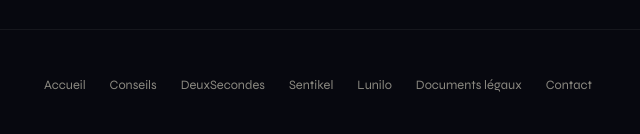
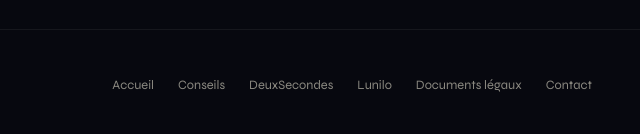
Before and after one commit to schaellerclems-dot/raftel-dev-site, a plain HTML site: page reviser-primaire-10-minutes.html in a window 1280 px wide. Shown: the part 2889-3023 px from the top of the page, 640-1280 px from the left. Drawn offline with Linux system fonts and the light colour scheme; a script that the page names is missing.

Commit message:
Retire Sentikel (reviser-primaire-10-minutes)

```diff
--- a/reviser-primaire-10-minutes.html
+++ b/reviser-primaire-10-minutes.html
@@ -147,7 +147,6 @@
     <li><a href="index.html">Accueil</a></li>
     <li><a href="blog.html">Conseils</a></li>
     <li><a href="deuxsecondes.html">DeuxSecondes</a></li>
-    <li><a href="sentikel.html">Sentikel</a></li>
     <li><a href="lunilo.html">Lunilo</a></li>
     <li><a href="legal.html">Documents légaux</a></li>
     <li><a href="mailto:contact@rafteldeveloppement.fr">Contact</a></li>
```
